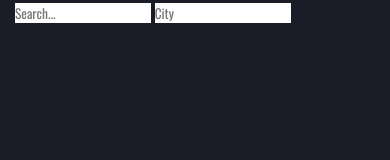
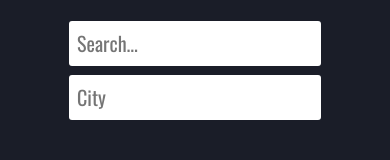
Before and after one commit to Apricosma/responsive-webdesign, a plain HTML site: page index.html in a window 390 px wide. Drawn offline with nearby package versions, Linux system fonts and the light colour scheme.

Commit message:
Add responsive search bars

```diff
--- a/assets/style/index.css
+++ b/assets/style/index.css
@@ -18,3 +18,40 @@ body {
     width: min(100% - 30px, 1280px);
     margin-inline: auto;
 }
+
+div .search {
+    overflow: hidden;
+    margin-top: 20px;
+    height: 100px;
+    display: flex;
+    align-items: center;
+    justify-content: center;
+}
+
+.search-movie {
+    margin-right: 20px;
+}
+
+.search-city,
+.search-movie {
+    overflow: hidden;
+    width: 47.5%;
+    height: 45px;
+    padding: 8px;
+    font-size: 20px;
+    border-radius: 3px;
+}
+
+@media screen and (max-width: 956px) {
+
+    div .search {
+        gap: 5px;
+        flex-direction: column;
+    }
+
+    .search-city,
+    .search-movie {
+        width: 70%;
+        margin: 2px;
+    }
+}
--- a/index.html
+++ b/index.html
@@ -17,9 +17,11 @@
     <body>
         <main>
             <div class="container">
-                <div class="search">
-                    <input type="text" placeholder="Search...">
-                    <input type="text" placeholder="City">
+                <div class="wrapper">
+                    <div class="search">
+                        <input type="text" class='search-movie'placeholder="Search...">
+                        <input type="text" class='search-city' placeholder="City">
+                    </div>
                 </div>
             </div>
         </main>
```
